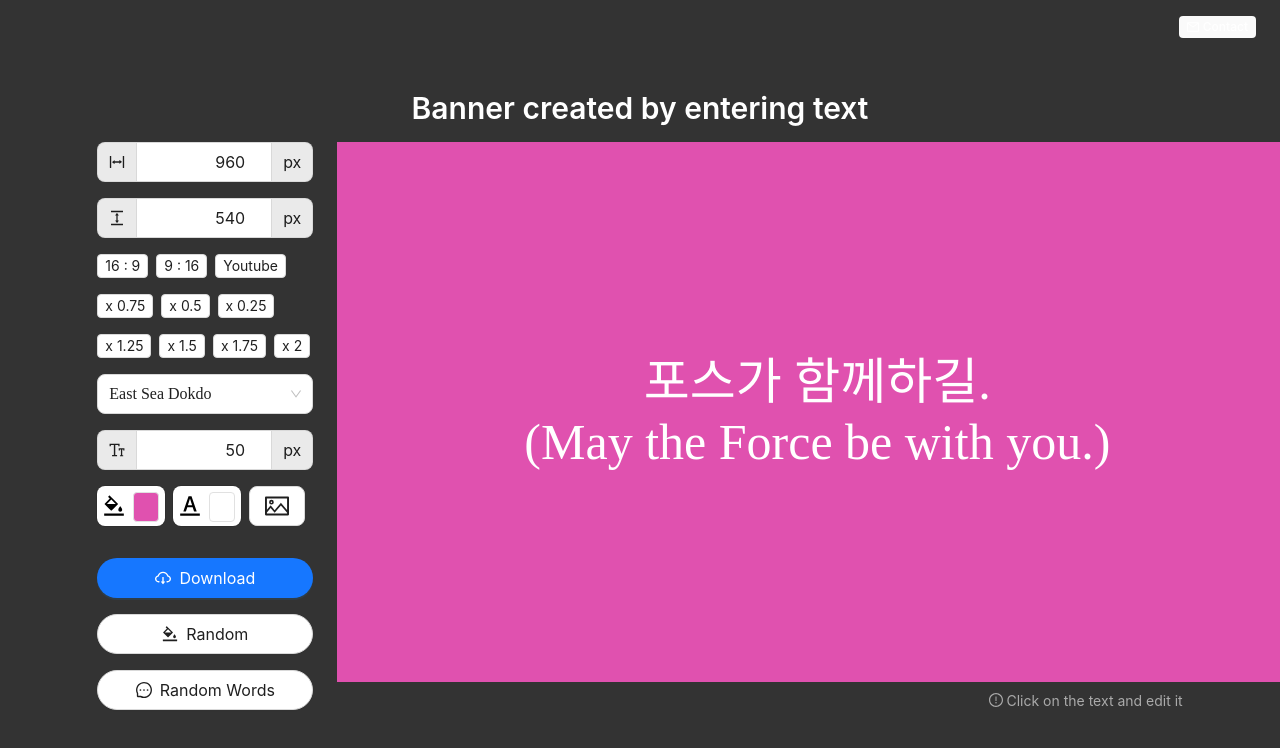
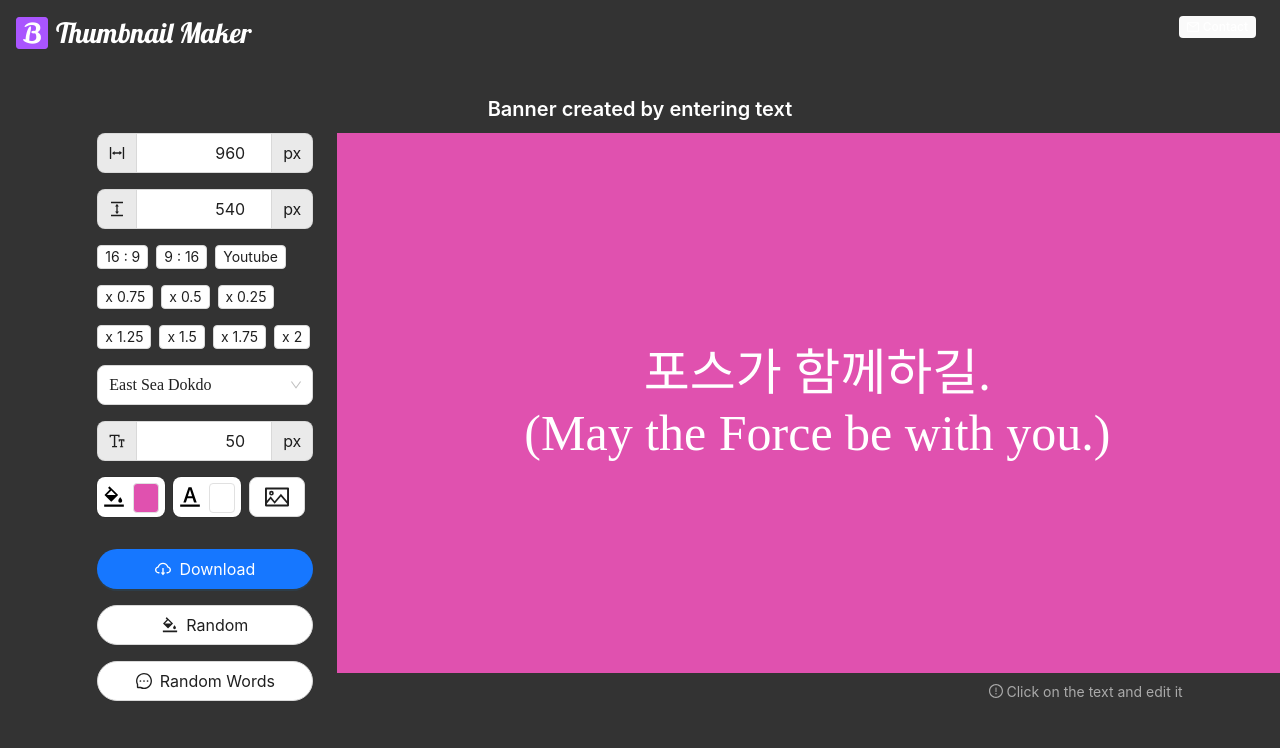
Before and after one commit to vuenos/banner_maker, a React (Vite) app: page / in a window 1280 px wide. Shown: the top 748 px of the page. Built offline with nearby package versions, Linux system fonts and the light colour scheme; a web font is replaced by a local one.

Commit message:
Site Name title log add

```diff
--- a/index.html
+++ b/index.html
@@ -6,12 +6,14 @@
     <meta name="viewport" content="width=device-width, initial-scale=1.0" />
     <title>Free Banner Maker: Youtube and Tiktok Thumbnail for free</title>
     <meta name="description"
-          content="You can create YouTube, TikTok thumbnails, YouTube Shorts thumbnails, Blog thumbnails for free." />
+          content="Free Youtube Thumbnail and Banner Maker - You can create Youtube and Tiktok Thumbnail for free,
+          무료 Youtube 썸네일 및 배너 메이커 - Youtube 및 Tiktok 썸네일을 무료로 만들 수 있습니다." />
     <meta property="og:title" content="Free Banner Maker: Youtube and Tiktok Thumbnail for free" />
     <meta property="og:site_name" content="Thumbnail Maker" />
     <meta property="og:type" content="website" />
     <meta property="og:description"
-          content="You can create YouTube, TikTok thumbnails, YouTube Shorts thumbnails, Blog thumbnails for free." />
+          content="Free Youtube Thumbnail and Banner Maker - You can create Youtube and Tiktok Thumbnail for free,
+          무료 Youtube 썸네일 및 배너 메이커 - Youtube 및 Tiktok 썸네일을 무료로 만들 수 있습니다." />
     <meta property="og:image" content="https://www.thumbnail.co.kr/maskable_icon2.png" />
     <meta property="og:image:secure_url" content="https://www.thumbnail.co.kr/maskable_icon2.png" />
     <meta property="og:image:type" content="image/png" />
--- a/src/App.tsx
+++ b/src/App.tsx
@@ -13,6 +13,7 @@ import {
 import { Analytics } from "@vercel/analytics/react";
 import { SpeedInsights } from "@vercel/speed-insights/react"
 import ReactGA from "react-ga4";
+import logoImg from "./assets/android-chrome-512x512.png"
 
 ReactGA.initialize("G-TBJKD1RKRY");
 
@@ -241,9 +242,9 @@ function App() {
         <a href="mailto: vuenos@gmail.com" style={{ color: "#FFFFFF" }}>Contact</a>
       </Tag>
       <Row justify="center">
-        <Title level={1} style={{ marginBlock: 0, fontSize: 0, height: 0 }}>
-          Free Youtube Thumbnail and Banner Maker - You can create Youtube and Tiktok Thumbnail for free<br />
-          무료 Youtube 썸네일 및 배너 메이커 - Youtube 및 Tiktok 썸네일을 무료로 만들 수 있습니다.
+        <Title level={1}>
+          <img src={logoImg} alt="Banner Maker" width={32} />
+          Thumbnail Maker
         </Title>
         <Title id="page-title" style={{ marginTop: 0 }} level={2}>Banner created by entering text</Title>
       </Row>
--- a/src/index.css
+++ b/src/index.css
@@ -162,3 +162,21 @@ button:focus-visible {
   width: 24px;
   height: 24px;
 }
+
+h1.ant-typography {
+  position: fixed;
+  top: 16px;
+  left: 16px;
+  display: flex;
+  align-items: center;
+  margin: 0;
+  color: #FFFFFF;
+  font-size: 28px;
+  font-family: 'Lobster', serif;
+}
+
+h1.ant-typography img {margin-right: 8px}
+
+h2.ant-typography {
+  font-size: 20px;
+}
```
Also changed, not shown: src/assets/android-chrome-512x512.png (added).
